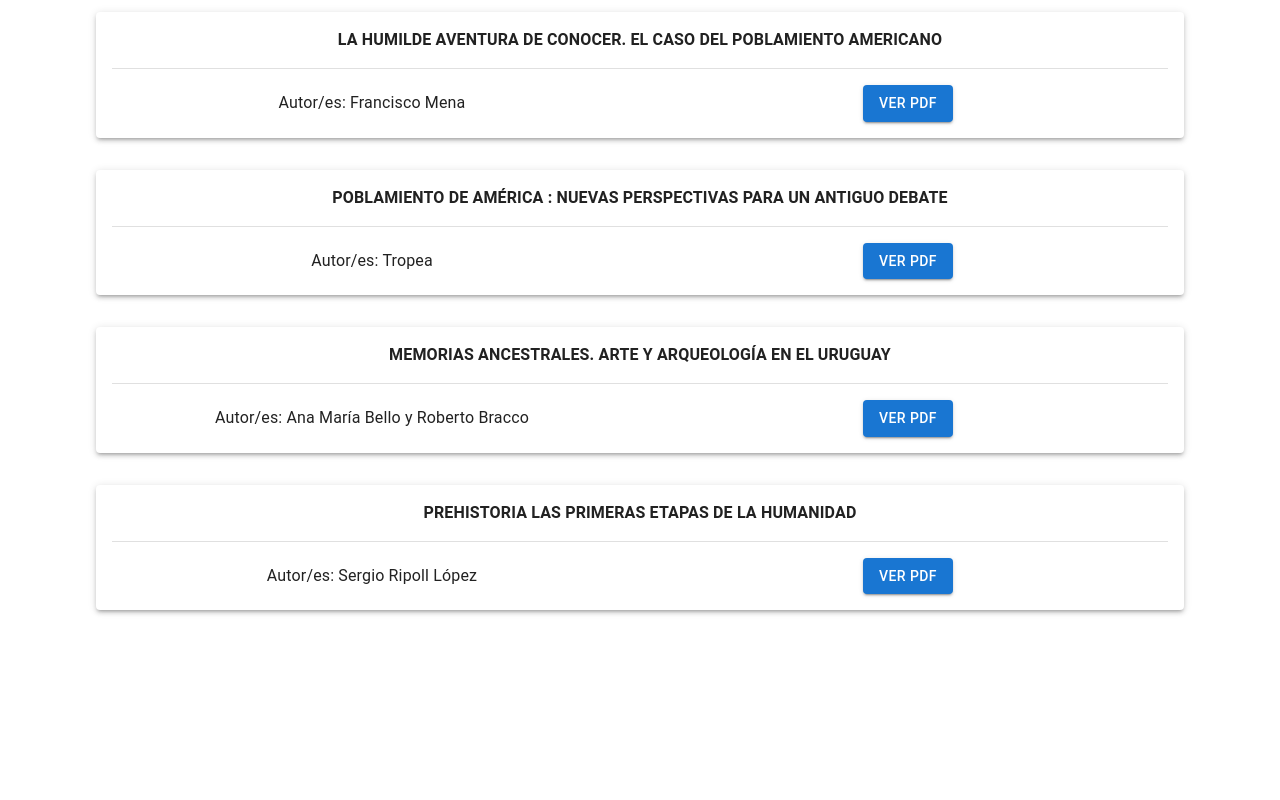
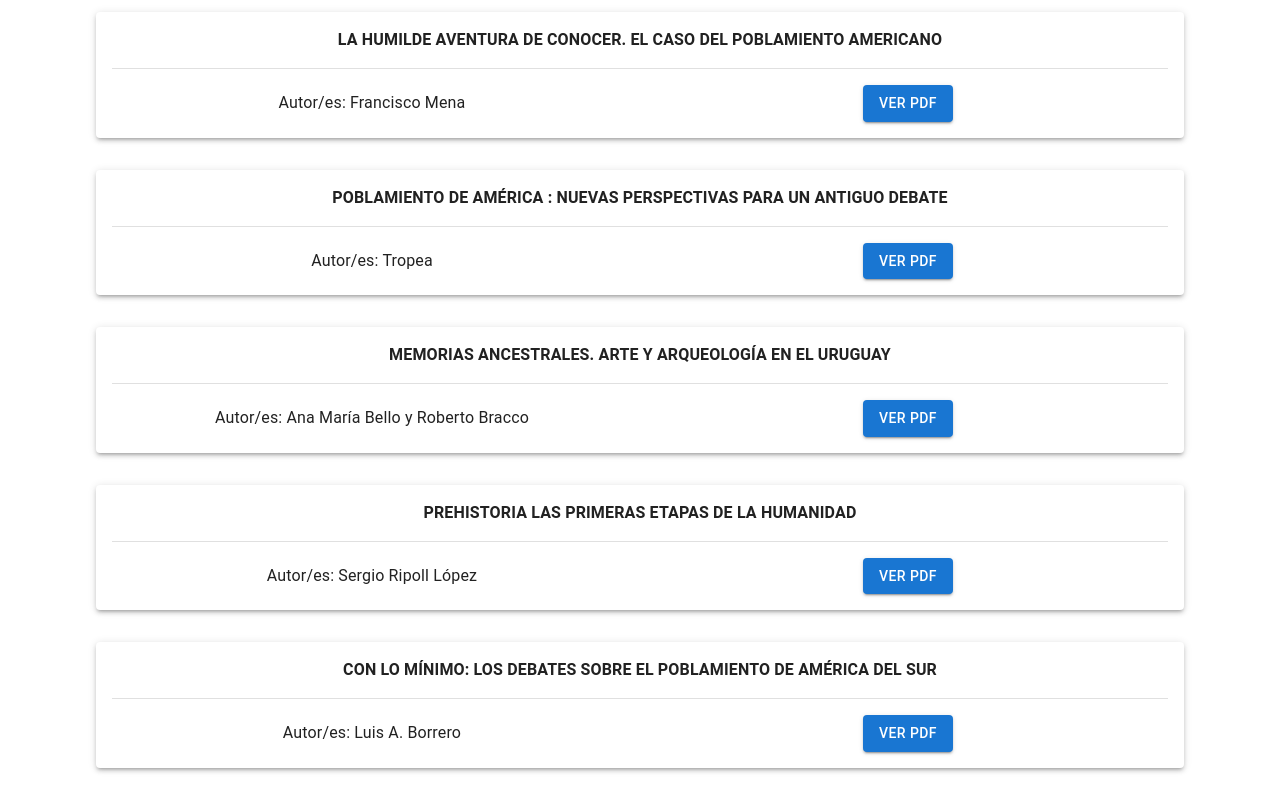
Before and after one commit to fenixlojo/historia-ipa, a React (Create React App) app: page / in a window 1280 px wide. Shown: the part 898-1698 px from the top of the page. Before the commit the page ends 1540 px from the top, so only its background shows below. Built offline with nearby package versions, Linux system fonts and the light colour scheme.

Commit message:
new book

```diff
--- a/src/Views/MainMenu/Main.jsx
+++ b/src/Views/MainMenu/Main.jsx
@@ -20,6 +20,21 @@ function Main() {
         onChange={(e) => setFilter(e.target.value)}
         sx={{ margin: "3rem 0 3rem 0" }}
       />
+      {documentos.filter(
+        (item) =>
+          item.autor.toLowerCase().includes(filter.toLowerCase()) ||
+          item.titulo.toLowerCase().includes(filter.toLowerCase())
+      ).length === 0 && (
+        <Typography
+          variant="body1"
+          fontWeight="bold"
+          sx={{
+            textTransform: "uppercase",
+          }}
+        >
+          No hay coincidencias con la busqueda
+        </Typography>
+      )}
       {documentos
         .filter(
           (item) =>
--- a/src/documentos.js
+++ b/src/documentos.js
@@ -40,6 +40,11 @@ const documentos = [
     titulo: "Prehistoria Las primeras etapas de la humanidad",
     autor: "Sergio Ripoll López",
   },
+  {
+    url: "https://drive.google.com/file/d/1-GNR7dtz832KMsuJVSaGiyCzKWg3LbE7/view?usp=sharing",
+    titulo: "Con lo mínimo: los debates sobre el poblamiento de América del Sur",
+    autor: "Luis A. Borrero",
+  },
 ];
 
 export default documentos;
```
